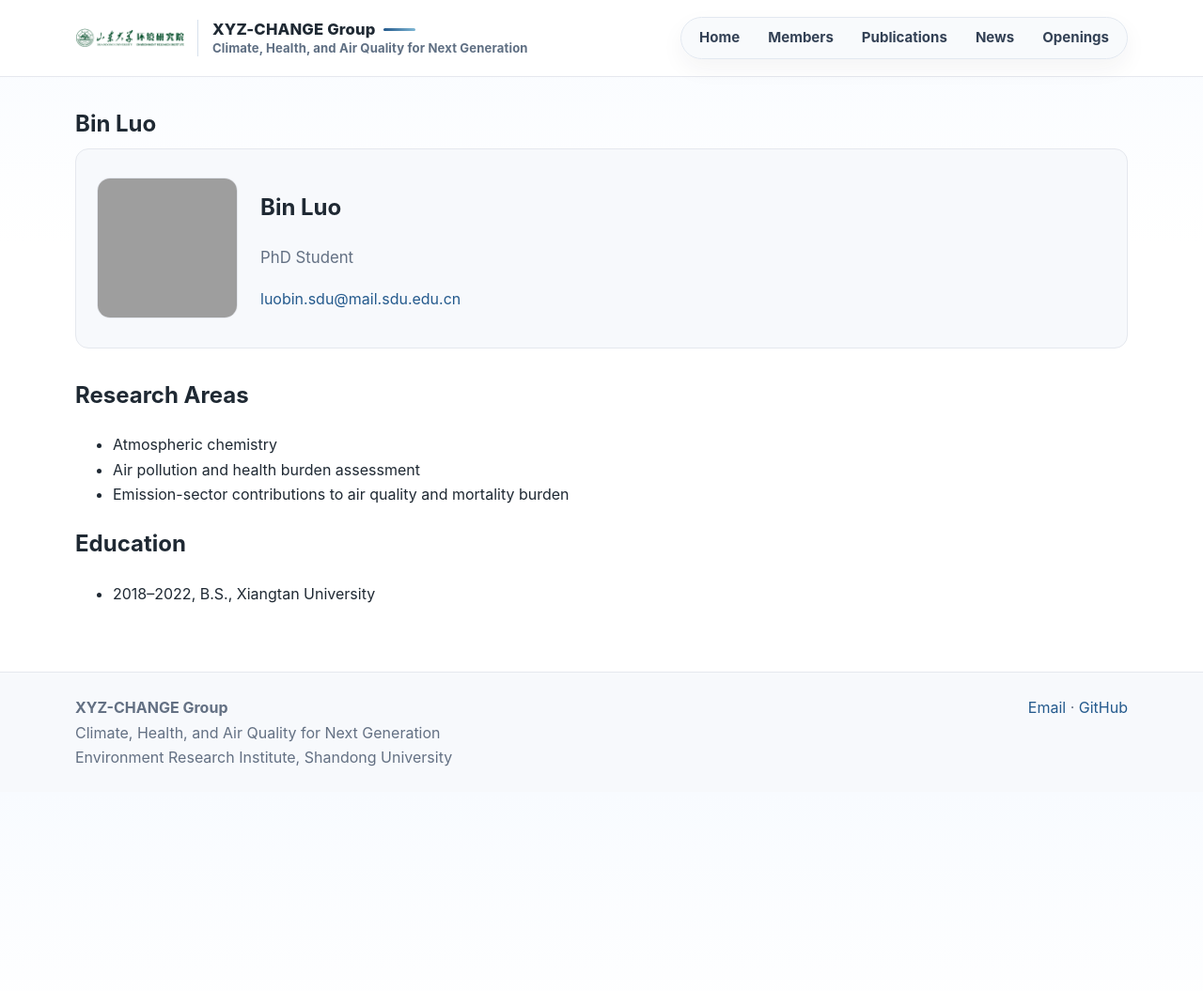
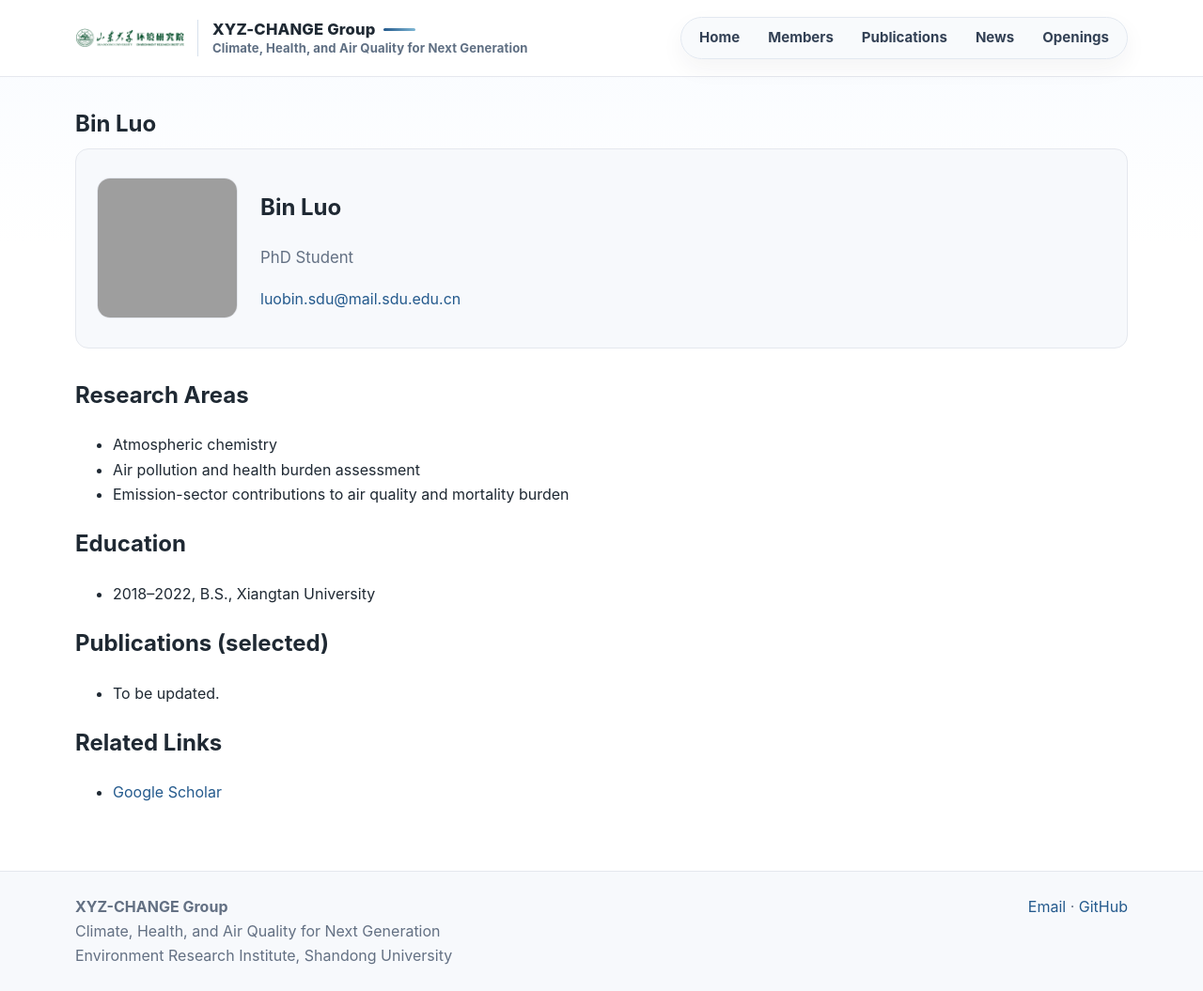
Before and after one commit to MuJSh/xyz_CHANGE, a Jekyll site: the page built from _pages/bin-luo.md, in a window 1280 px wide and 1055 px high. Shown: the whole window at 94% size. Built offline with Jekyll 4.4.1, drawn with Linux system fonts in a browser that asks for light colours.

Commit message:
Add profile publications and links for Bin Luo

```diff
--- a/_pages/bin-luo.md
+++ b/_pages/bin-luo.md
@@ -22,3 +22,11 @@ permalink: /members/bin-luo/
 ## Education
 
 - 2018–2022, B.S., Xiangtan University
+
+## Publications (selected)
+
+- To be updated.
+
+## Related Links
+
+- [Google Scholar](https://scholar.google.com/scholar?q=Bin+Luo)
```
